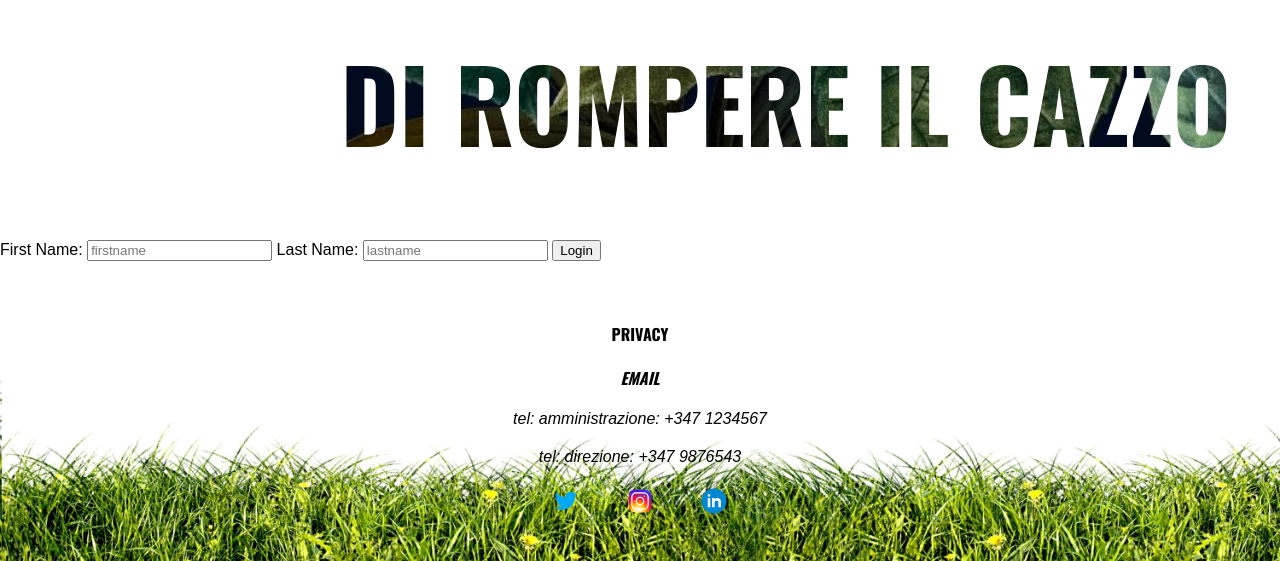
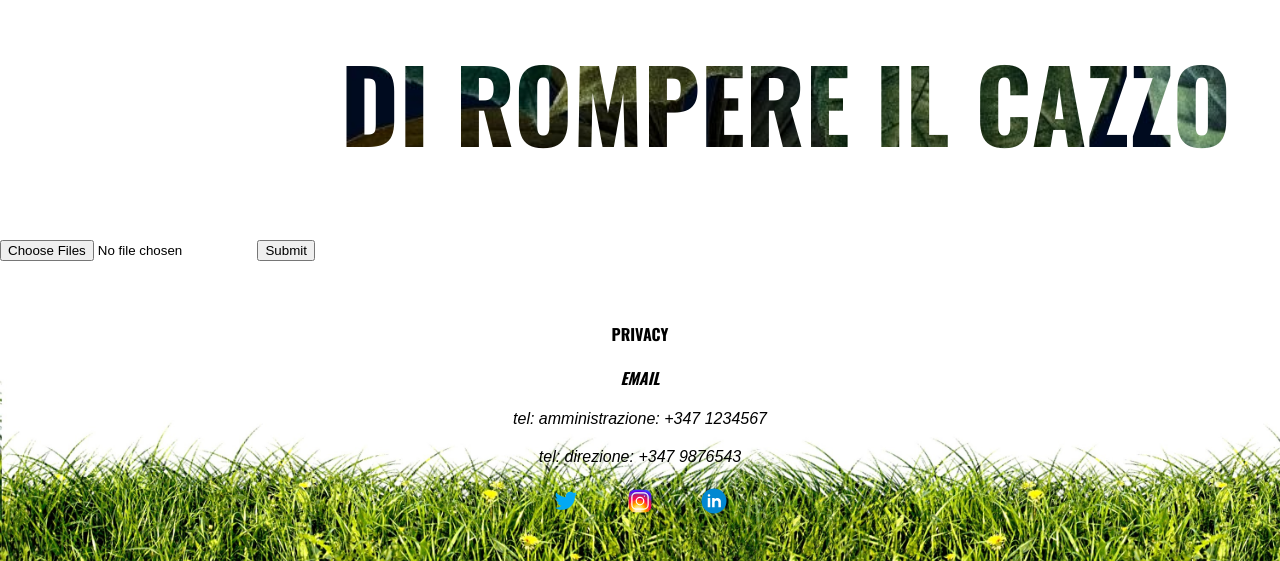
Before and after one commit to glapo992/piantala_2.0, a Flask app: page / in a window 1280 px wide; the page is wider, and only the part inside the window is pictured. Shown: the part 852-1413 px from the top of that part. Run offline with Flask 2, Linux system fonts and the light colour scheme.

Commit message:
form funzionante, prende più immagini in input e ne mantiene solo 5, al momento le stampa in output

```diff
--- a/backendFlask/app.py
+++ b/backendFlask/app.py
@@ -1,4 +1,4 @@
-from flask import Flask, render_template
+from flask import Flask, render_template, request, url_for
 from titolo import Titolo
 from plantnet import *
 
@@ -29,6 +29,18 @@ def about():
 def page_not_found(error):
     return render_template('404.html'), 404
 
+# A decorator used to tell the application
+# which URL is associated function
+@app.route('/', methods =["GET", "POST"])
+def form():
+    if request.method == "POST":
+       # getting input with name = lname in HTML form
+       image = request.form.getlist("images")
+       if len(image) > 5:
+          return  image[0:5]
+       elif len(image) < 5:
+          return image
+    return render_template("form.html")
 
 if __name__ == '__main__':
     app.run(debug=True)
--- a/backendFlask/templates/index.html
+++ b/backendFlask/templates/index.html
@@ -52,12 +52,9 @@
       <h2>{{sottotitolo}}</h2>
     </div>
     <!--------------------------------------form-------------------------------------->
-    <form action="{{ url_for('submitimages')}}" method="post">
-      <label for="firstname">First Name:</label>
-      <input type="text" id="firstname" name="fname" placeholder="firstname">
-      <label for="lastname">Last Name:</label>
-      <input type="text" id="lastname" name="lname" placeholder="lastname">
-      <button type="submit">Login</button>
+    <form action="{{ url_for('form')}}" method="post">
+      <input type="file" id="images" name="images" multiple="images/*">
+      <button type="submit">Submit</button>
     <!--------------------------------------box grafici e mappa-------------------------------------->
 
     <!--------------------------------------FOOTER---------------------------------------->
```
Also changed, not shown: backendFlask/submit.py (deleted, +0 -20 lines), backendFlask/templates/404.html (renamed from backendFlask/templates/pages/404.html).
